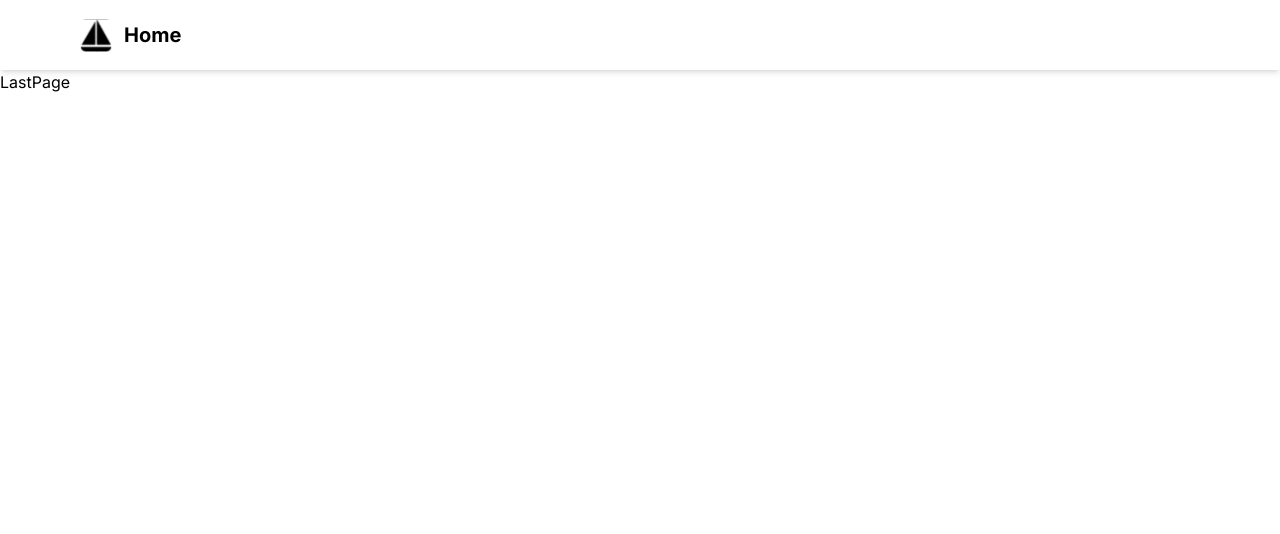
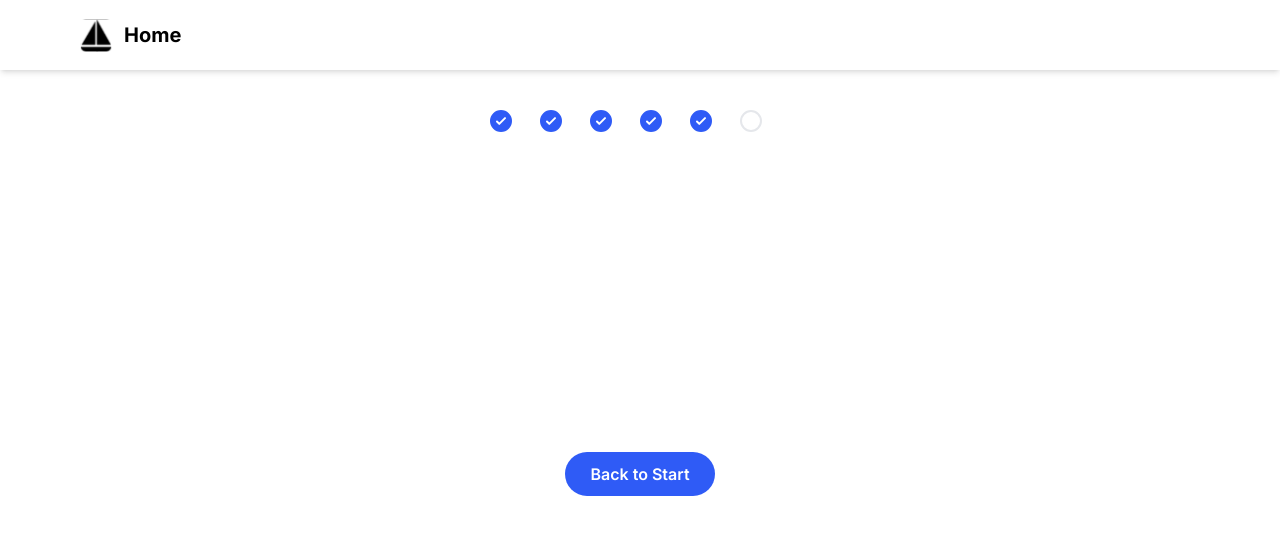
Before and after one commit to Febin-Joseph/Tramona, a React (Vite) app: page /last in a window 1280 px wide. Shown: the top 534 px of the page. Built offline with nearby package versions, Linux system fonts and the light colour scheme.

Commit message:
completed last page

```diff
--- a/src/components/InviteInput.tsx
+++ b/src/components/InviteInput.tsx
@@ -5,7 +5,7 @@ const InviteInput: FC = () => {
     <div>
       <h5 className="text-gray-10 font-medium text-[14px] tracking-wider">Your referral code</h5>
       <div className="border-2 border-gray-20 w-[285px] h-[60px] rounded-1xl mt-4">
-        <h1 className="text-[40px] font-medium text-gray-10 tracking-[12px]">FHJENX</h1>
+        <h1 className="text-[40px] font-medium text-gray-10 tracking-[12px] uppercase">FHJENX</h1>
       </div>
     </div>
   )
--- a/src/pages/LastPage.tsx
+++ b/src/pages/LastPage.tsx
@@ -1,7 +1,26 @@
-const LastPage = () => {
+import { FC } from "react";
+import { Button, Timeline } from "../components";
+import { useNavigate } from "react-router-dom";
+
+const LastPage: FC = () => {
+  const navigate = useNavigate();
+
+  const handleContinue = () => {
+    navigate('/');
+  };
+
   return (
-    <div>LastPage</div>
-  )
-}
+    <div className="flex flex-col items-center justify-center pt-10">
+      <Timeline data={5} />
+      <div className="mt-80">
+        <Button
+          label="Back to Start"
+          color="bg-blue-10"
+          onClick={handleContinue}
+        />
+      </div>
+    </div>
+  );
+};
 
-export default LastPage
+export default LastPage;
```
